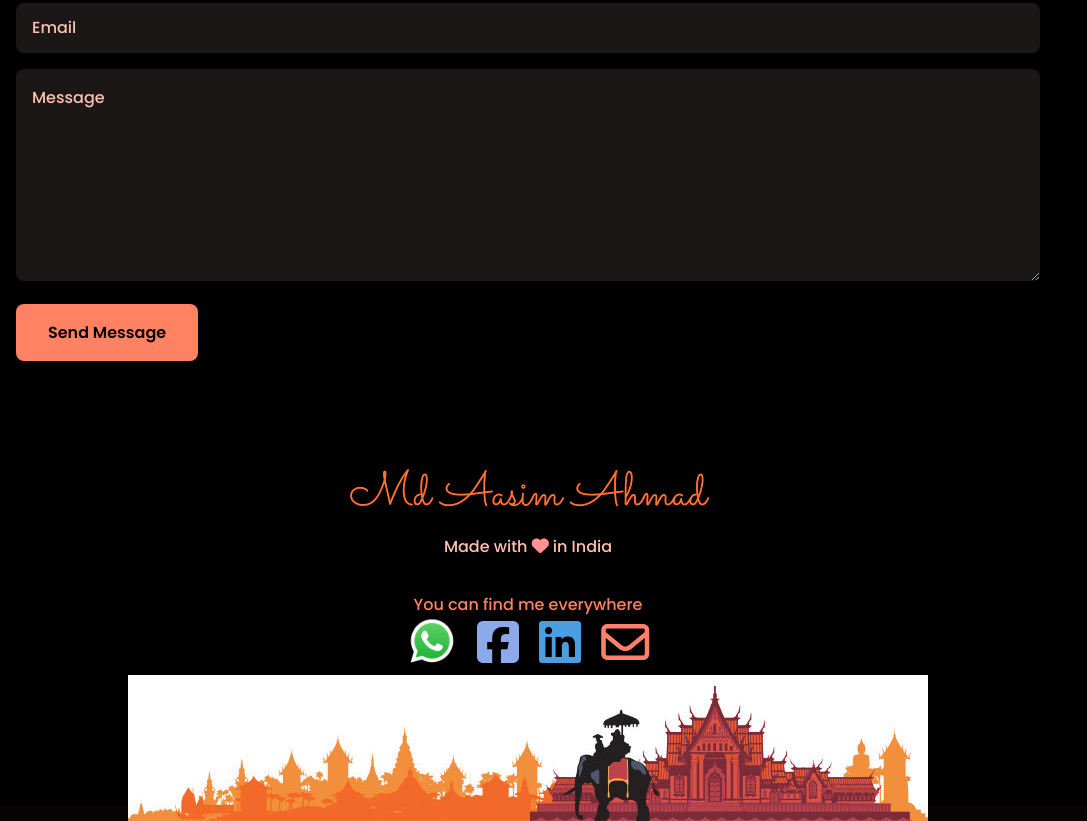
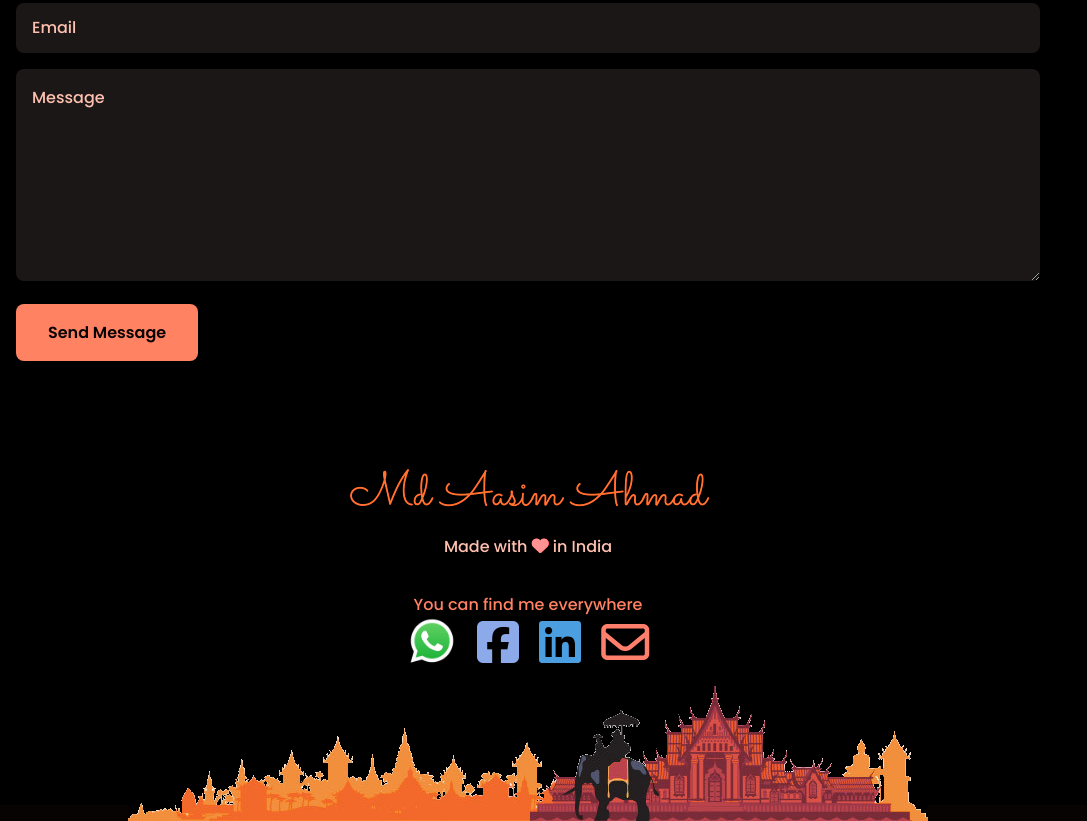
Before and after one commit to aasimahmad/Personal-Portfolio, a plain HTML site: page index.html in a window 1280 px wide. Shown: the part 8578-9399 px from the top of the page, without its empty margins (0-1087 px from the left). Drawn offline with nearby package versions, Linux system fonts and the light colour scheme.

Commit message:
Updated image reference

```diff
--- a/index.html
+++ b/index.html
@@ -585,7 +585,7 @@
           <a href="mailto:aasimahmad5@gmail.com?subject=Regarding%20a%20project&body=Hi%20Aasim,%20"" class="footer__link"><i class='fa fa-envelope-o' ></i></a>
         </div>
 
-        <img class="footer__image" src="img/foot.jpg">
+        <img class="footer__image" src="img/foot-dark.jpg">
       </div>
 
     </footer>
```
